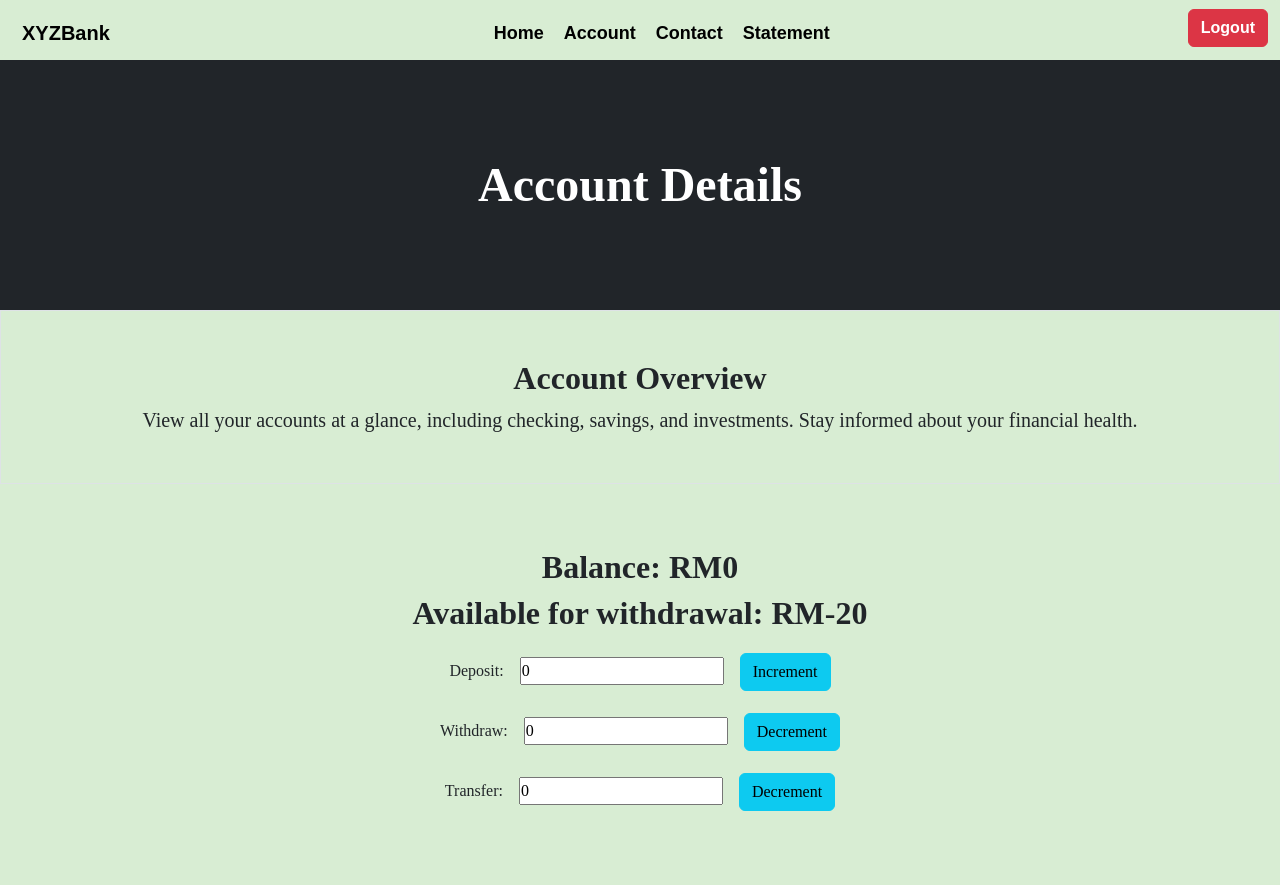
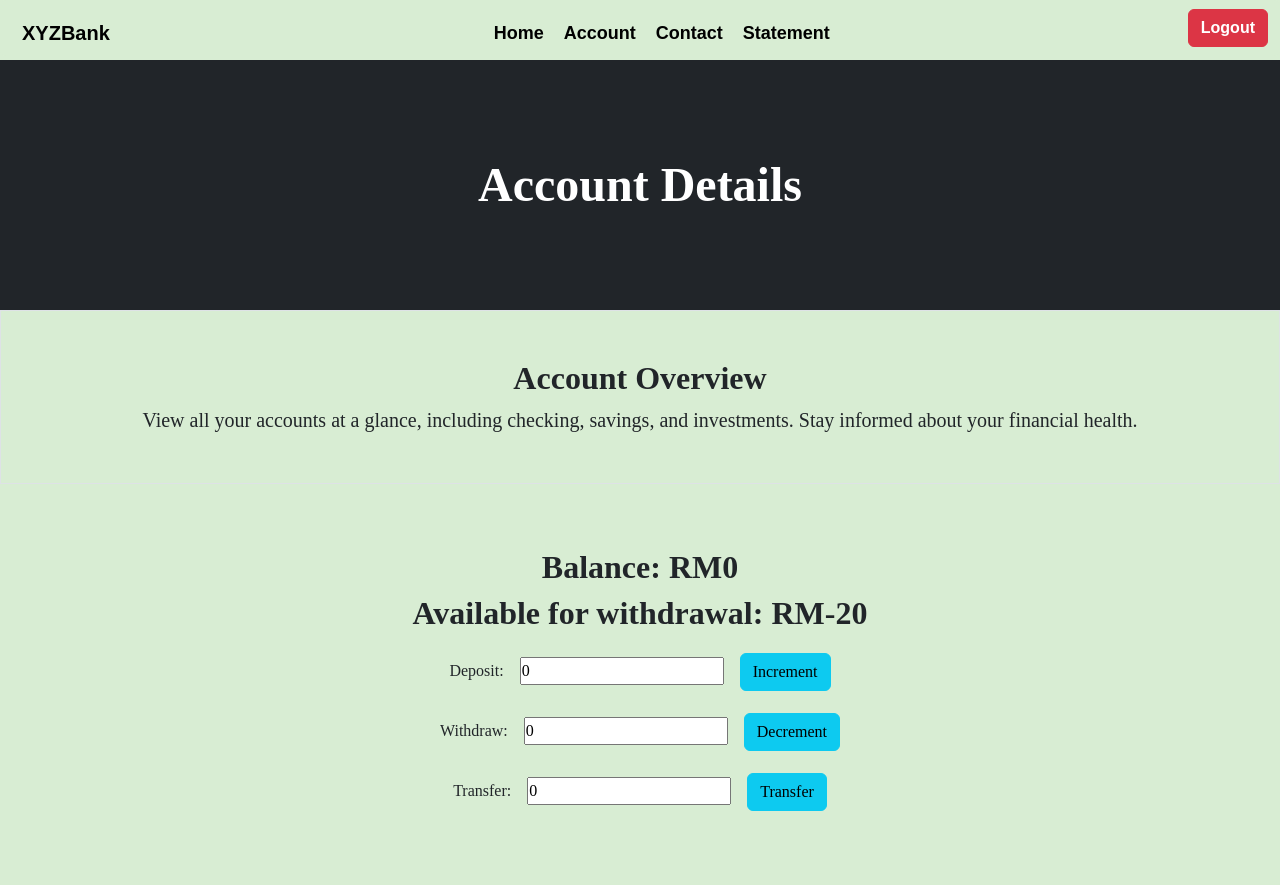
Before and after one commit to JoeG67/Banking-System, a React (Create React App) app: page /account in a window 1280 px wide. Shown: the top 885 px of the page. Built offline with nearby package versions, Linux system fonts and the light colour scheme; no server answers.

Commit message:
Fixed errors with transaction buttons

```diff
--- a/src/Account.jsx
+++ b/src/Account.jsx
@@ -207,7 +207,7 @@ function Account() {
           <div>
               <label>Transfer: </label>
               <input type="number" className="numberInput" value={transferAmount} onChange={(e) => setTranAmountBy(e.target.value)} />
-              <Button variant="info" onClick={transfer}>Decrement</Button>
+              <Button variant="info" onClick={transfer}>Transfer</Button>
             </div>
             <Modal show={showDec} onHide={handleCloseDec}>
               <Modal.Header closeButton>
```
Also changed, not shown: 2 other files (tests, documents, lock files or other folders).
